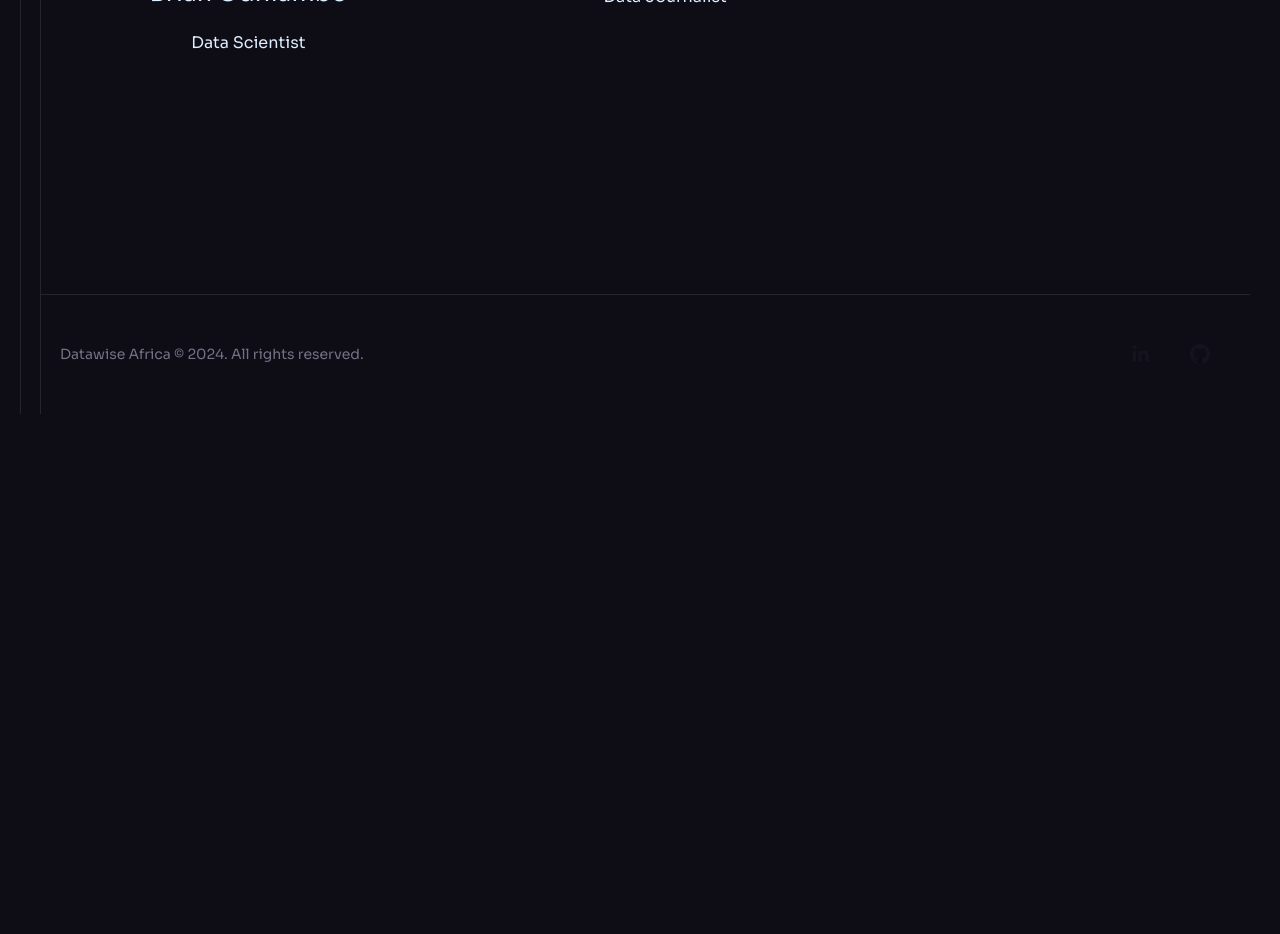
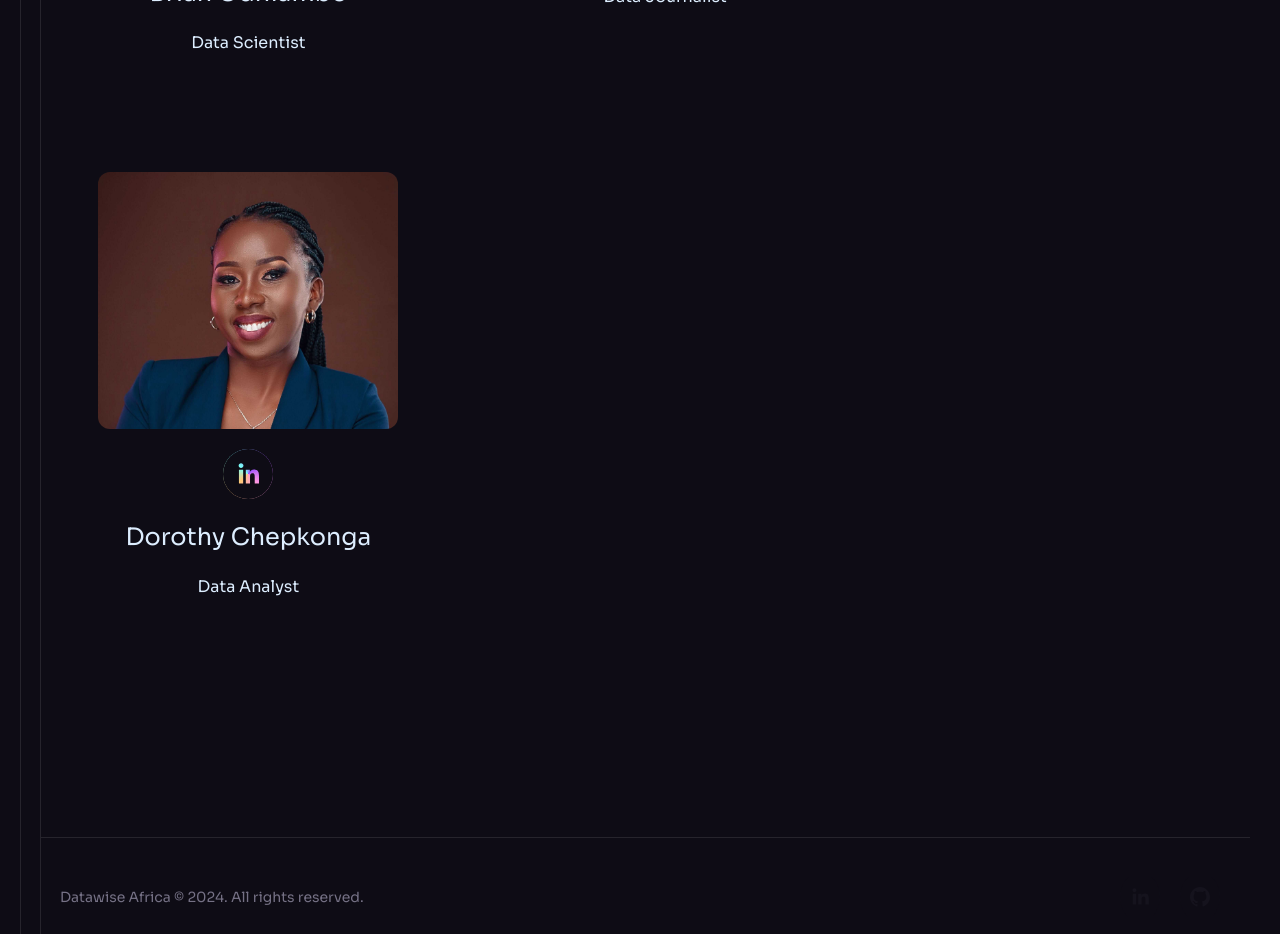
Before and after one commit to Datawise-Africa/datawise_frontend, a React (Vite) app: page /team in a window 1280 px wide. Shown: the part 1300-2234 px from the top of the page. Before the commit the page ends 1714 px from the top, so only its background shows below. Built offline with nearby package versions, Linux system fonts and the light colour scheme.

Commit message:
Updated team members section

```diff
--- a/src/constants/index.js
+++ b/src/constants/index.js
@@ -326,7 +326,7 @@ export const teamMembers = [
         backgroundUrl: "/assets/icon/reactangle-card-1.svg",
     },
     {
-        id: "2",
+        id: "3",
         name: "Vall de Graff Auma",
         title: "Data Journalist",
         image: "/assets/team_members/vallde.jpg",
@@ -334,6 +334,17 @@ export const teamMembers = [
         linkedin_url: "https://www.linkedin.com/in/valldegraff2607",
         twitter_url: "https://x.com/vallde_2607",
         email: "vall@datawise.africa",
+        backgroundUrl: "/assets/icon/reactangle-card-1.svg",
+    },
+    {
+        id: "4",
+        name: "Dorothy Chepkonga",
+        title: "Data Analyst",
+        image: "/assets/team_members/dorothy.jpg",
+        description: "",
+        linkedin_url: "https://linkedin.com/in/dorothychepkonga",
+        twitter_url: "",
+        email: "dorothy@datawise.africa",
         backgroundUrl: "/assets/icon/reactangle-card-1.svg",
     }
 ]
```
Also changed, not shown: public/assets/team_members/dorothy.jpg (added).
